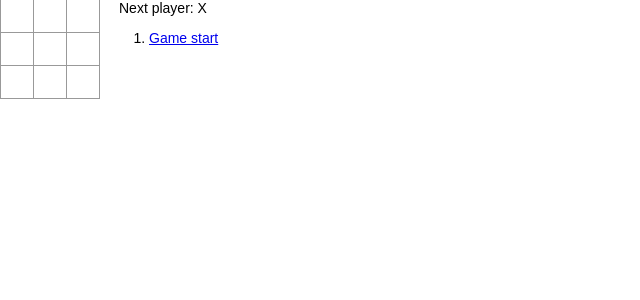
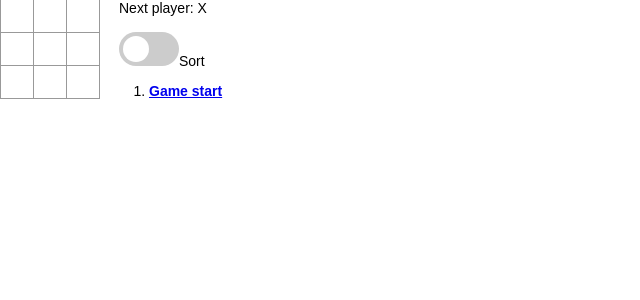
Before and after one commit to hiepnm/react-tutorial, a React (Create React App) app: page / in a window 1280 px wide. Shown: the top 300 px of the page, without its empty margins (0-640 px from the left). Built offline with nearby package versions, Linux system fonts and the light colour scheme.

Commit message:
Solve Problem 2,3 and Start Problem 4

```diff
--- a/src/App.css
+++ b/src/App.css
@@ -72,3 +72,63 @@ ol, ul {
 .game-info {
   margin-left: 20px;
 }
+
+
+/* The switch - the box around the slider */
+.switch {
+  position: relative;
+  display: inline-block;
+  width: 60px;
+  height: 34px;
+}
+
+/* Hide default HTML checkbox */
+.switch input {display:none;}
+
+/* The slider */
+.slider {
+  position: absolute;
+  cursor: pointer;
+  top: 0;
+  left: 0;
+  right: 0;
+  bottom: 0;
+  background-color: #ccc;
+  -webkit-transition: .4s;
+  transition: .4s;
+}
+
+.slider:before {
+  position: absolute;
+  content: "";
+  height: 26px;
+  width: 26px;
+  left: 4px;
+  bottom: 4px;
+  background-color: white;
+  -webkit-transition: .4s;
+  transition: .4s;
+}
+
+input:checked + .slider {
+  background-color: #2196F3;
+}
+
+input:focus + .slider {
+  box-shadow: 0 0 1px #2196F3;
+}
+
+input:checked + .slider:before {
+  -webkit-transform: translateX(26px);
+  -ms-transform: translateX(26px);
+  transform: translateX(26px);
+}
+
+/* Rounded sliders */
+.slider.round {
+  border-radius: 34px;
+}
+
+.slider.round:before {
+  border-radius: 50%;
+}
--- a/src/App.js
+++ b/src/App.js
@@ -1,6 +1,13 @@
 import React, { Component } from 'react';
 import './App.css';
 
+
+const Switch = (props) => (
+  <label className="switch">
+    <input type="checkbox" onClick={() => props.onClick()} />
+    <div className="slider round"></div>
+  </label>
+);
 //Square is stateless functional component
 const Square = (props) => (
   <button className="square" onClick={() => props.onClick()}>
@@ -14,23 +21,25 @@ class Board extends Component {
   }
 
   render() {
+    const MAX_ROW = 3;
+    const MAX_COL = 3;
+    let rows = Array(3).fill(null);
+    for (var row = 0; row < MAX_ROW; row++) {
+      let cols = Array(3).fill(null);
+      for (var col = 0; col < MAX_COL; col++) {
+        cols[col] = (<span key={col}>{this.renderSquare(row * 3 + col)}</span>);
+      }
+      rows[row] =
+        (
+          <div className="board-row" key={row}>
+            {cols}
+          </div>
+        );
+    }
+    const board = rows.slice();
     return (
       <div>
-        <div className="board-row">
-          {this.renderSquare(0)}
-          {this.renderSquare(1)}
-          {this.renderSquare(2)}
-        </div>
-        <div className="board-row">
-          {this.renderSquare(3)}
-          {this.renderSquare(4)}
-          {this.renderSquare(5)}
-        </div>
-        <div className="board-row">
-          {this.renderSquare(6)}
-          {this.renderSquare(7)}
-          {this.renderSquare(8)}
-        </div>
+        {board}
       </div>
     );
   }
@@ -63,7 +72,7 @@ class App extends React.Component {
     const moves = history.map((step, move) => {
       const desc = move ? 'Move #' + this.coordinateStr(step.currentPosition) : 'Game start';
       return (
-        <li key={move}><a href="#" onClick={() => this.jumpTo(move)}>{desc}</a></li>
+        <li key={move}><a href="#" onClick={() => this.jumpTo(move)} style={{fontWeight: move === this.state.stepNumber ? "bold":"normal"}}>{desc}</a></li>
       )
     });
     return (
@@ -76,6 +85,8 @@ class App extends React.Component {
         </div>
         <div className="game-info">
           <div>{status}</div>
+          <br />
+          <Switch onClick={() => this.toggleClick()}/>Sort
           <ol>{moves}</ol>
         </div>
       </div>
@@ -109,6 +120,9 @@ class App extends React.Component {
     const y = Math.floor(position / 3 + 1);
     return "(" + x + ", " + y + ")";
   }
+  toggleClick() {
+    console.log("Toggle Button Click");
+  }
 }
 
 // ========================================
```
